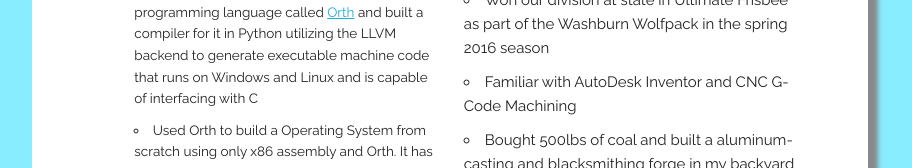
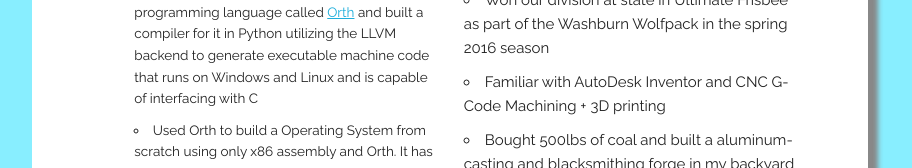
Before and after one commit to 602p/602p.github.io, a plain HTML site: page index.html in a window 1280 px wide. Shown: the part 1914-2082 px from the top of the page, without its empty margins (190-1102 px from the left). Drawn offline with nearby package versions, Linux system fonts and the light colour scheme.

Commit message:
Add another lil bit again again

```diff
--- a/index.html
+++ b/index.html
@@ -104,7 +104,7 @@
 											</ul>
 										</li>
 										<li>Won our division at state in Ultimate Frisbee as part of the Washburn Wolfpack in the spring 2016 season</li>
-										<li>Familiar with AutoDesk Inventor and CNC G-Code Machining</li>
+										<li>Familiar with AutoDesk Inventor and CNC G-Code Machining + 3D printing</li>
 										<li>Bought 500lbs of coal and built a aluminum-casting and blacksmithing forge in my backyard</li>
 									</ul>
 								</div>
```
